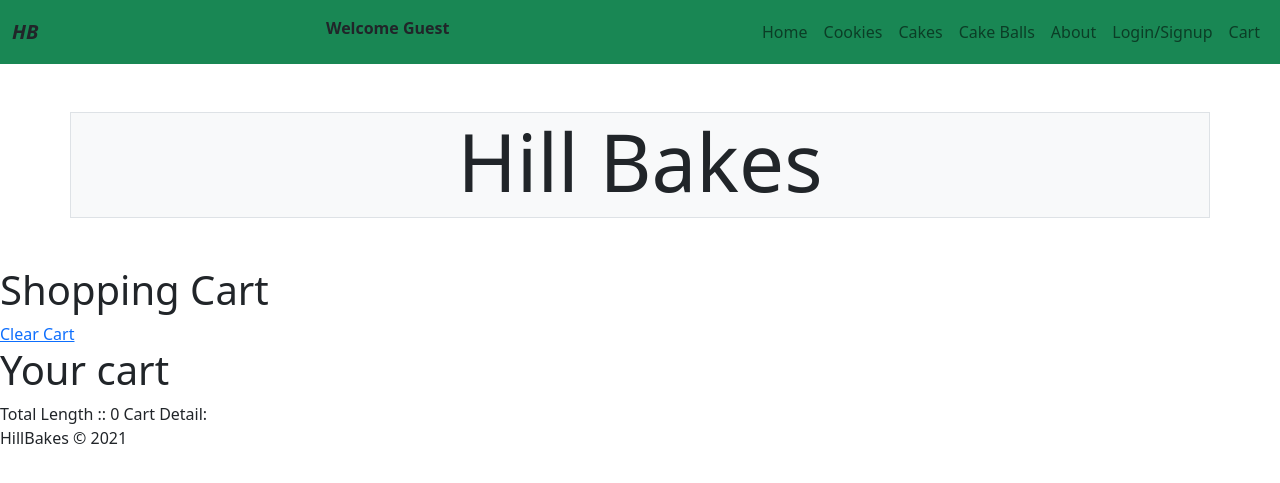
After one commit to smdavis14/hbproj, a Django app: page /HillBakes/cart/cart-detail/ in a window 1280 px wide. The commit adds this page. Shown: the top 483 px of the page. Run offline with Django 3.2, Linux system fonts and the light colour scheme.

Commit message:
shopping cart added

```diff
--- a/HillBakes/HillBakes/settings.py
+++ b/HillBakes/HillBakes/settings.py
@@ -66,10 +66,13 @@ TEMPLATES = [
                 'django.template.context_processors.request',
                 'django.contrib.auth.context_processors.auth',
                 'django.contrib.messages.context_processors.messages',
+                'cart.context_processor.cart_total_amount',
             ],
         },
     },
 ]
+
+CART_SESSION_ID = 'cart'
 
 WSGI_APPLICATION = 'HillBakes.wsgi.application'
 
--- a/HillBakes/HillBakes/urls.py
+++ b/HillBakes/HillBakes/urls.py
@@ -22,4 +22,5 @@ urlpatterns = [
     path('admin/', admin.site.urls),
     path('HillBakes/', include('hb.urls')),
     path('HillBakes/', include('client.urls')),
+    path('HillBakes/', include('cart.urls'))
 ] + static(settings.MEDIA_URL, document_root = settings.MEDIA_ROOT)
--- /dev/null
+++ b/HillBakes/cart/cart.py
@@ -0,0 +1,88 @@
+from decimal import Decimal
+from django.conf import settings
+from django.http import HttpResponse
+from django.shortcuts import render, redirect
+
+
+class Cart(object):
+
+    def __init__(self, request):
+        self.request = request
+        self.session = request.session
+        cart = self.session.get(settings.CART_SESSION_ID)
+        if not cart:
+            # save an empty cart in the session
+            cart = self.session[settings.CART_SESSION_ID] = {}
+        self.cart = cart
+
+    def add(self, product, cost, quantity=1, action=None):
+        """
+        Add a product to the cart or update its quantity.
+        """
+        id = product.id
+        newItem = True
+        if str(product.id) not in self.cart.keys():
+
+            self.cart[product.id] = {
+                'userid': self.request.user.id,
+                'product_id': id,
+                'cost_id': cost.id,
+                'name': product.name,
+                'quantity': 1,
+                'price': str(cost.price),
+
+            }
+        else:
+            newItem = True
+
+            for key, value in self.cart.items():
+                if key == str(product.id):
+
+                    value['quantity'] = value['quantity'] + 1
+                    newItem = False
+                    self.save()
+                    break
+            if newItem == True:
+
+                self.cart[product.id] = {
+                    'userid': self.request,
+                    'product_id': product.id,
+                    'cost_id': cost.id,
+                    'name': product.name,
+                    'quantity': 1,
+                    'price': str(cost.price),
+                }
+
+        self.save()
+
+    def save(self):
+        # update the session cart
+        self.session[settings.CART_SESSION_ID] = self.cart
+        # mark the session as "modified" to make sure it is saved
+        self.session.modified = True
+
+    def remove(self, product):
+        """
+        Remove a product from the cart.
+        """
+        product_id = str(product.id)
+        if product_id in self.cart:
+            del self.cart[product_id]
+            self.save()
+
+    def decrement(self, product):
+        for key, value in self.cart.items():
+            if key == str(product.id):
+
+                value['quantity'] = value['quantity'] - 1
+                if(value['quantity'] < 1):
+                    return redirect('cart:cart_detail')
+                self.save()
+                break
+            else:
+                print("Something Wrong")
+
+    def clear(self):
+        # empty cart
+        self.session[settings.CART_SESSION_ID] = {}
+        self.session.modified = True
--- /dev/null
+++ b/HillBakes/cart/context_processor.py
@@ -0,0 +1,11 @@
+from .cart import Cart
+
+def cart_total_amount(request):
+	if request.user.is_authenticated:
+		cart = Cart(request)
+		total_bill = 0.0
+		for key,value in request.session['cart'].items():
+			total_bill = total_bill + (float(value['price']) * value['quantity'])
+		return {'cart_total_amount' : total_bill}
+	else:
+		return {'cart_total_amount' : 0}
--- /dev/null
+++ b/HillBakes/cart/templates/cart/cart_detail.html
@@ -0,0 +1,40 @@
+{% extends 'hb/base.html' %}
+
+{% block title %}
+Shopping Cart
+{% endblock %}
+
+{% block content %}
+<div class="cart_main">
+    <h1>Shopping Cart</h1>
+</div>
+
+<div>
+    {% load cart_tag %}
+
+    <a href="{% url 'cart:cart_clear' %}">Clear Cart</a>
+    {% for key,product in request.session.cart.items %}
+    <a href="{% url 'cart:item_increment' product.product_id product.cost_id  %}">Increament</a>
+    <a href="{% url 'cart:item_decrement' product.product_id product.cost_id %}">Decrement</a>
+    {% endfor %}
+</div>
+
+<div class="cart">
+    <H1>Your cart</H1>
+
+</div>
+
+<div>
+
+    Total Length :: {{request.session.cart|length}}
+
+    Cart Detail:
+
+    {% for key,product in request.session.cart.items %}
+    {{product.name}} {{cost.price}} {{product.quantity}} Total {{ product.price|multiply:product.quantity }}
+
+    {% endfor %}
+</div>
+
+
+{% endblock %}
--- /dev/null
+++ b/HillBakes/cart/urls.py
@@ -0,0 +1,14 @@
+from django.urls import path
+from . import views
+
+app_name = 'cart'
+urlpatterns = [
+    path('cart/add/<int:productID>/<int:costID>/', views.cart_add, name='cart_add'),
+    path('cart/item_clear/<int:id>/', views.item_clear, name='item_clear'),
+    path('cart/item_increment/<int:productID>/<int:costID>/',
+         views.item_increment, name='item_increment'),
+    path('cart/item_decrement/<int:productID>/<int:costID>/',
+         views.item_decrement, name='item_decrement'),
+    path('cart/cart_clear/', views.cart_clear, name='cart_clear'),
+    path('cart/cart-detail/',views.cart_detail,name='cart_detail'),
+]
--- a/HillBakes/cart/views.py
+++ b/HillBakes/cart/views.py
@@ -1,6 +1,55 @@
-from django.shortcuts import render
+from django.shortcuts import render, redirect
+from hb.models import Product, Cost
+from django.contrib.auth.decorators import login_required
+from cart.cart import Cart
 
 # Create your views here.
-def shopping_cart(request):
-    print(request.POST)
-    return render(request, 'hb/shopping_cart.html')
+#@login_required(login_url="/users/login")
+def cart_add(request, productID, costID):
+    cart = Cart(request)
+    product = Product.objects.get(id=productID)
+    cost = Cost.objects.get(id=costID)
+    cart.add(product=product, cost=cost)
+    return redirect("hb:home_page")
+
+
+#@login_required(login_url="/users/login")
+def item_clear(request, id):
+    cart = Cart(request)
+    product = Product.objects.get(id=id)
+    cart.remove(product)
+    return redirect("hb:home_page")
+
+
+#@login_required(login_url="/users/login")
+def item_increment(request, productID, costID):
+    cart = Cart(request)
+    product = Product.objects.get(id=productID)
+    cost = Cost.objects.get(id=costID)
+    cart.add(product=product, cost=cost)
+    return redirect("hb:home_page")
+
+
+#@login_required(login_url="/users/login")
+def item_decrement(request, productID, costID):
+    cart = Cart(request)
+    product = Product.objects.get(id=productID)
+    cost = Cost.objects.get(id=costID)
+    cart.decrement(product=product)
+    return redirect("hb:home_page")
+
+
+#@login_required(login_url="/users/login")
+def cart_clear(request):
+    cart = Cart(request)
+    cart.clear()
+    return redirect("hb:home_page")
+
+
+#@login_required(login_url="/users/login")
+def cart_detail(request):
+    cart = Cart(request)
+    context = {
+        'cart': cart
+    }
+    return render(request, 'cart/cart_detail.html', context)
--- a/HillBakes/hb/templates/hb/_navbar.html
+++ b/HillBakes/hb/templates/hb/_navbar.html
@@ -46,6 +46,9 @@
           <li class="nav-item">
             <a href="{% url 'client:login_user' %}" class="nav-link">Login/Signup</a>
           </li>
+          <li class="nav-item">
+            <a href="{% url 'cart:cart_detail' %}" class="nav-link">Cart</a>
+          </li>
         </ul>
       </div>
 
--- a/HillBakes/hb/templates/hb/cookies.html
+++ b/HillBakes/hb/templates/hb/cookies.html
@@ -19,7 +19,7 @@ Cookies
                 {% endif %}
                 <ul>
                     {% for p in price %}
-                        <li>{{p}} - ${{p.price}}</li>
+                        <li>{{p}} - ${{p.price}}  <a href="{% url 'cart:cart_add' chip.id p.id %}"><button class="btn btn-sm btn-outline-dark">Add to Cart</button></a> </li>
                     {% endfor %}
                     <br>
                 </ul>
```
Also changed, not shown: HillBakes/cart/templates/cart/shopping_cart.html (deleted, +0 -26 lines), HillBakes/cart/templatetags/cart_tag.py (added, +8 -0 lines), HillBakes/cart/templatetags/__init__.py (added).
